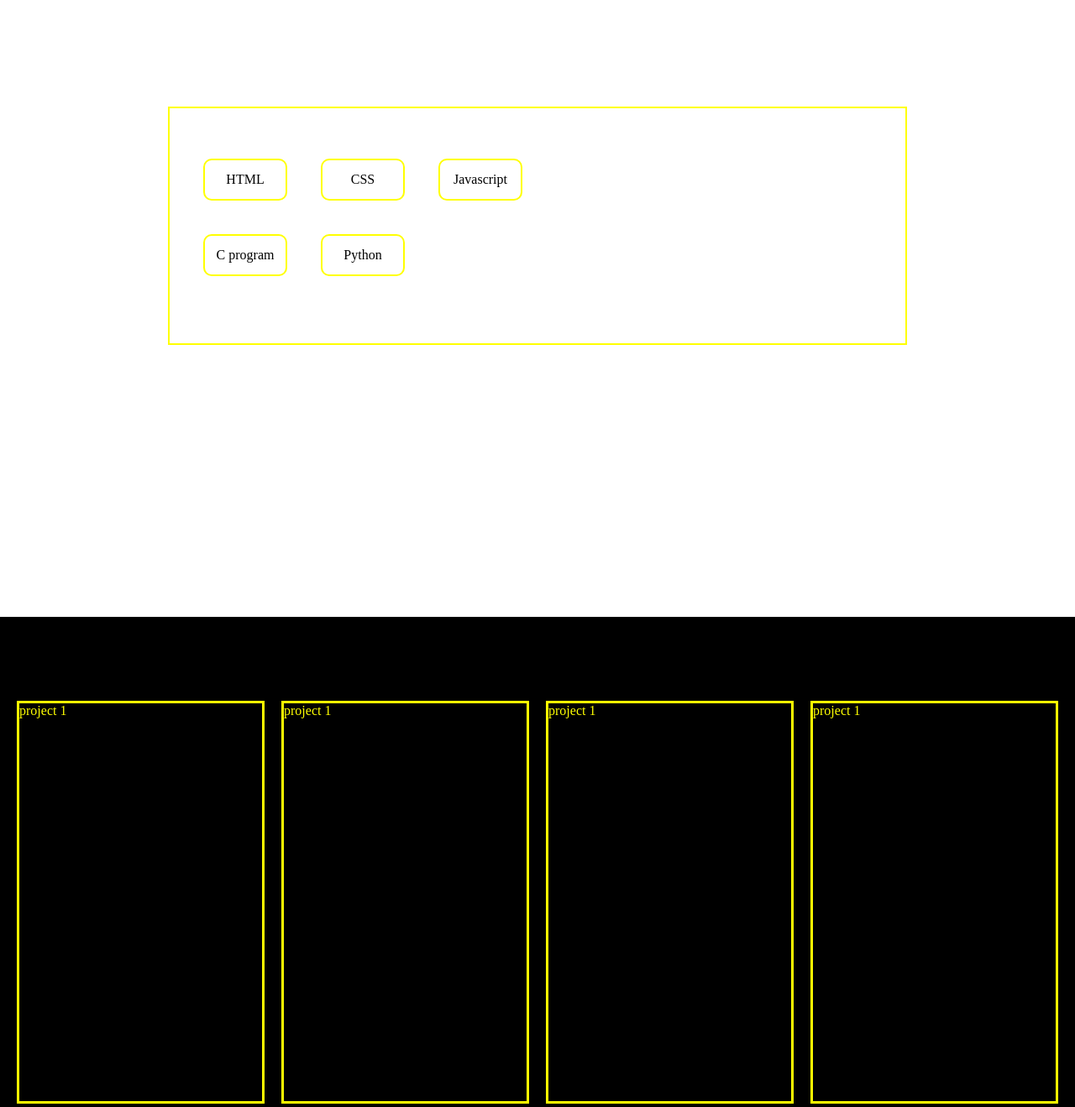
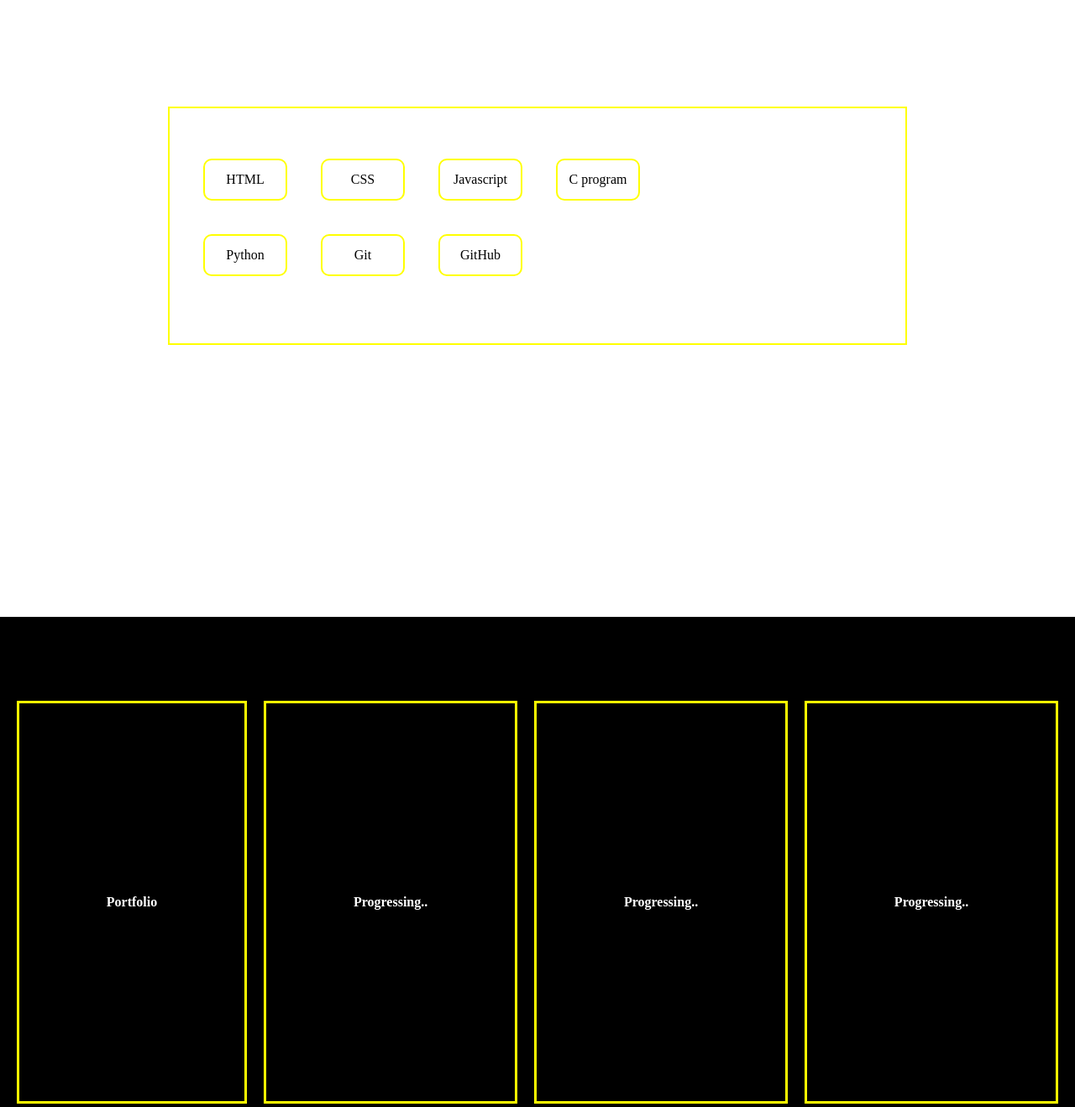
Before and after one commit to MUHAMMED-SHAN01/MY-protfolio, a plain HTML site: page index.html in a window 1280 px wide. Shown: the part 1725-3044 px from the top of the page at 84% size. Drawn offline with Linux system fonts and the light colour scheme.

Commit message:
To modified project section. And  add a project portfolio

```diff
--- a/index.html
+++ b/index.html
@@ -63,6 +63,8 @@
               <div class="skill-item">Javascript</div>
               <div class="skill-item">C program</div>
               <div class="skill-item">Python</div>
+              <div class="skill-item">Git</div>
+              <div class="skill-item">GitHub</div>
 
 
 
@@ -71,10 +73,10 @@
 
     <section class="project" id="project">
     <div class="project-menu">
-        <div class="project-item">project 1</div>
-        <div class="project-item">project 1</div>
-        <div class="project-item">project 1</div>
-        <div class="project-item">project 1</div>
+        <div class="project-item"><a href="https://my-protfoliocom.vercel.app/">Portfolio</a></div>
+        <div class="project-item">Progressing..</Progress></div>
+        <div class="project-item">Progressing..</div>
+        <div class="project-item">Progressing..</div>
     </div>
     </section>
 
@@ -99,7 +101,7 @@
         <p>Made by Muhammed Shan</p>
         <p>@ 2026 All Rights Reserved</p>
         <div class="footer-links">
-            <a href="#"><i class="fa-brands fa-github"></i></a>
+            <a href="https://github.com/MUHAMMED-SHAN01"><i class="fa-brands fa-github"></i></a>
             <a href="https://www.linkedin.com/in/shan-muhammed-"><i class="fa-brands fa-linkedin"></i></a>
         </div>
     </footer>
--- a/stylee.css
+++ b/stylee.css
@@ -139,7 +139,7 @@ h3{
     border: 2px solid yellow;
     padding: 60px 60px 40px 40px;
     display: grid;
-    grid-template-columns: 100px 100px 100px;
+    grid-template-columns: 100px 100px 100px 100px;
     grid-template-rows: auto auto auto;
     row-gap: 40px;
     column-gap: 40px;
@@ -179,6 +179,18 @@ h3{
 .project-item{
     border: 3px solid yellow;
     min-height: 60vh;
+    display: flex;
+    justify-content: center;
+    align-items: center;
+    color: white;
+    font-size: medium;
+    font-weight: bolder;
+
+}
+
+.project-menu a{
+    text-decoration: none;
+    color: white;
 }
 
 #contact{
```
